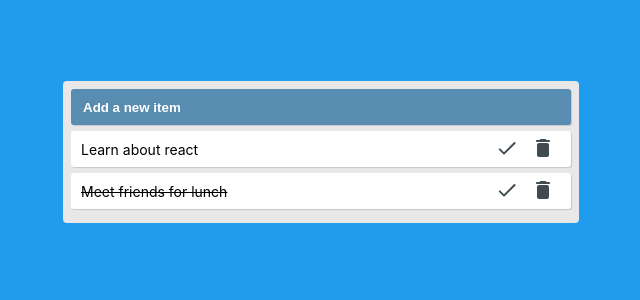
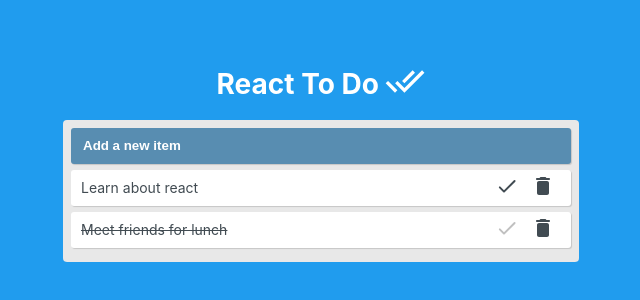
Before and after one commit to erbsutil/react-todo, a React (Create React App) app: page / in a window 1280 px wide. Shown: the part 248-548 px from the top of the page, without its empty margins (319-959 px from the left). Built offline with nearby package versions, Linux system fonts and the light colour scheme.

Commit message:
Adding title and correcting done button

```diff
--- a/public/index.html
+++ b/public/index.html
@@ -24,7 +24,7 @@
       work correctly both with client-side routing and a non-root public URL.
       Learn how to configure a non-root public URL by running `npm run build`.
     -->
-    <title>React App</title>
+    <title>React To Do</title>
   </head>
   <body>
     <noscript>You need to enable JavaScript to run this app.</noscript>
--- a/src/App.css
+++ b/src/App.css
@@ -1,10 +1,12 @@
 .app {
   align-items: center;
   background: #209cee;
+  color: #fff;
   display: flex;
+  flex-direction: column;
+  font-size: 14px;
   height: 100vh;
   justify-content: center;
-  font-size: 14px;
 }
 
 .todo-list {
@@ -24,6 +26,7 @@
   justify-content: space-between;
   margin-bottom: 6px;
   padding: 3px 10px;
+  color: #414b52;
 }
 
 button {
@@ -67,3 +70,8 @@
 input:focus {
   outline: 0;
 }
+
+svg.doneAllIcon {
+  font-size: 40px;
+  vertical-align: bottom;
+}
--- a/src/App.js
+++ b/src/App.js
@@ -2,6 +2,7 @@
 import './App.css';
 import DeleteRoundedIcon from '@material-ui/icons/DeleteRounded';
 import DoneRoundedIcon from '@material-ui/icons/DoneRounded';
+import DoneAllIcon from '@material-ui/icons/DoneAll';
 
 function Todo({ todo, index, completeTodo, removeTodo }) {
   return (
@@ -13,6 +14,7 @@
       <div>
         <button
           disabled={ todo.isCompleted === true ? true : false }
+          style={{ color: todo.isCompleted ? "silver" : "" }}
           onClick={() => completeTodo(index)}
         >
           <DoneRoundedIcon />
@@ -58,7 +60,7 @@
     {
       text: "Meet friends for lunch",
       isCompleted: true
-    }
+    },
   ]);
 
   const addTodo = text => {
@@ -80,6 +82,7 @@
 
   return (
     <div className="app">
+      <h1>React To Do <DoneAllIcon className="doneAllIcon"/></h1>
       <div className="todo-list">
         <TodoForm addTodo={addTodo} />
         {todos.map((todo, index) => (
```
